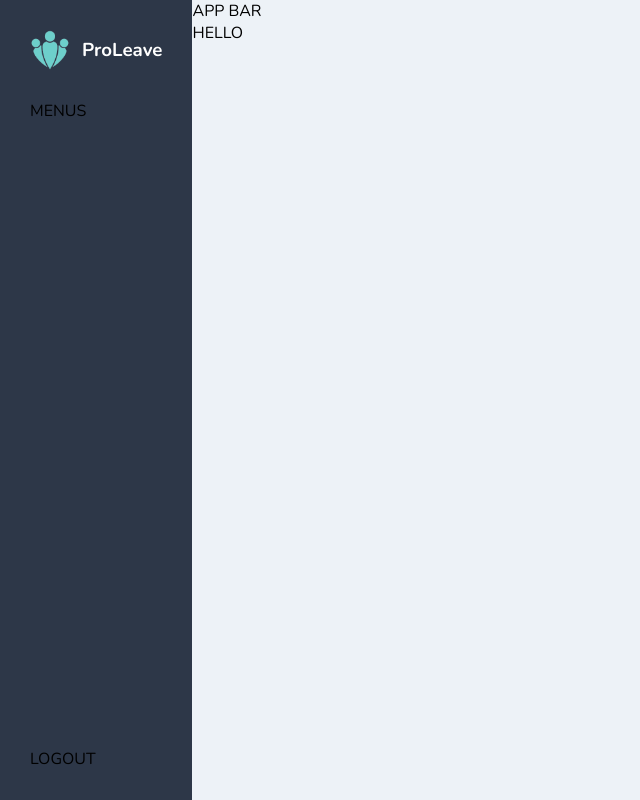
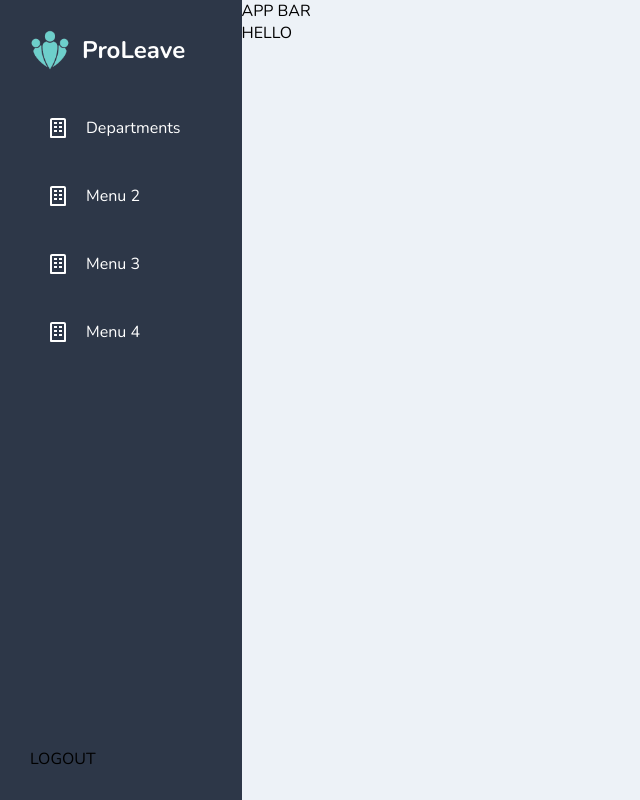
Before and after one commit to ricoputrap/proleave-web, a Next.js app: page / in a window 1280 px wide. Shown: the whole page, without its empty margins (0-640 px from the left). Built offline with nearby package versions, Linux system fonts and the light colour scheme.

Commit message:
prepare hoverable side nav menu item component

```diff
--- /dev/null
+++ b/components/atoms/SideNavMenuItem/index.styles.ts
@@ -0,0 +1,17 @@
+import styled from "@emotion/styled";
+
+export const Wrapper = styled.div`
+  padding: 16px;
+  font-size: 16px;
+  color: #FFF;
+  border-radius: 10px;
+  display: flex;
+  align-items: center;
+  gap: 16px;
+
+
+  &:hover {
+    background: rgba(74, 85, 104, 0.4);
+    cursor: pointer;
+  }
+`;
--- /dev/null
+++ b/components/atoms/SideNavMenuItem/index.tsx
@@ -0,0 +1,17 @@
+import { Wrapper } from "./index.styles"
+import { BiBuilding } from "react-icons/bi";
+
+interface Props {
+  label: string;
+}
+
+const SideNavMenuItem: React.FC<Props> = ({ label }) => {
+  return (
+    <Wrapper>
+      <BiBuilding size="24px"/>
+      { label }
+    </Wrapper>
+  )
+}
+
+export default SideNavMenuItem
--- a/components/organisms/SideNav/index.styles.ts
+++ b/components/organisms/SideNav/index.styles.ts
@@ -7,6 +7,7 @@ interface ContainerProps {
 export const Container = styled.nav<ContainerProps>`
   padding: 30px;
   padding-top: 0;
+  padding-right: 45px;
   height: 100%;
   display: flex;
   flex-direction: column;
@@ -20,8 +21,14 @@ export const Logo = styled.div`
   align-items: center;
   height: 100px;
 
-  h3 {
+  h2 {
     margin: 0;
     color: #FFF;
   }
 `;
+
+export const Menus = styled.div`
+  display: flex;
+  flex-direction: column;
+  gap: 12px;
+`;
--- a/components/organisms/SideNav/index.tsx
+++ b/components/organisms/SideNav/index.tsx
@@ -1,7 +1,8 @@
-import { Container, Logo } from "./index.styles";
+import { Container, Logo, Menus } from "./index.styles";
 import proLeaveLogo from "../../../assets/logo/logo.png"
 import Image from "next/image";
 import { COLORS } from "../../../styles/variables";
+import SideNavMenuItem from "../../atoms/SideNavMenuItem";
 
 const SideNav: React.FC = () => {
   return (
@@ -14,11 +15,16 @@ const SideNav: React.FC = () => {
             width={40}
             height={40}
           />
-          <h3>ProLeave</h3>
+          <h2>ProLeave</h2>
         </Logo>
 
         {/* menus */}
-        <div>MENUS</div>
+        <Menus>
+          <SideNavMenuItem label="Departments" />
+          <SideNavMenuItem label="Menu 2" />
+          <SideNavMenuItem label="Menu 3" />
+          <SideNavMenuItem label="Menu 4" />
+        </Menus>
       </div>
 
       {/* logout */}
--- a/package.json
+++ b/package.json
@@ -14,7 +14,8 @@
     "@mui/material": "^5.9.2",
     "next": "12.2.3",
     "react": "18.2.0",
-    "react-dom": "18.2.0"
+    "react-dom": "18.2.0",
+    "react-icons": "^4.4.0"
   },
   "devDependencies": {
     "@svgr/webpack": "^6.3.1",
```
Also changed, not shown: 1 other file (tests, documents, lock files or other folders).
